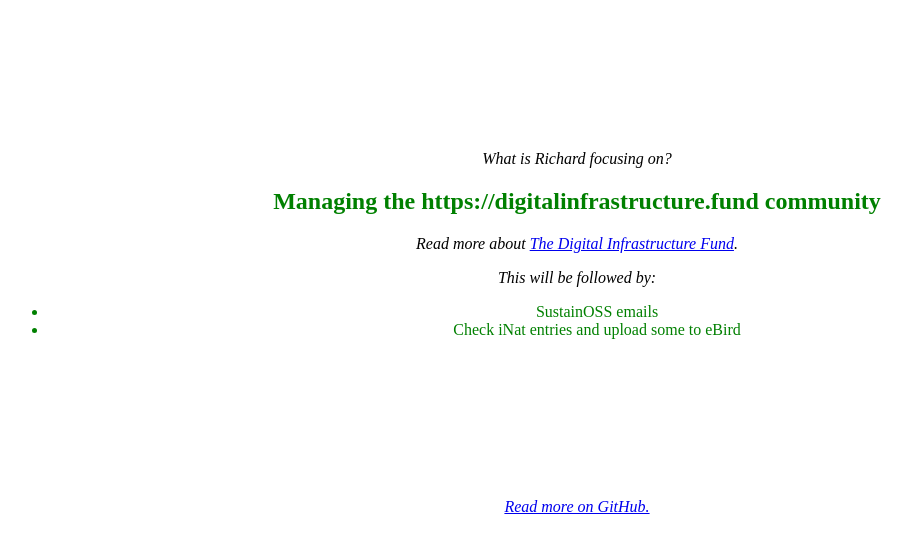
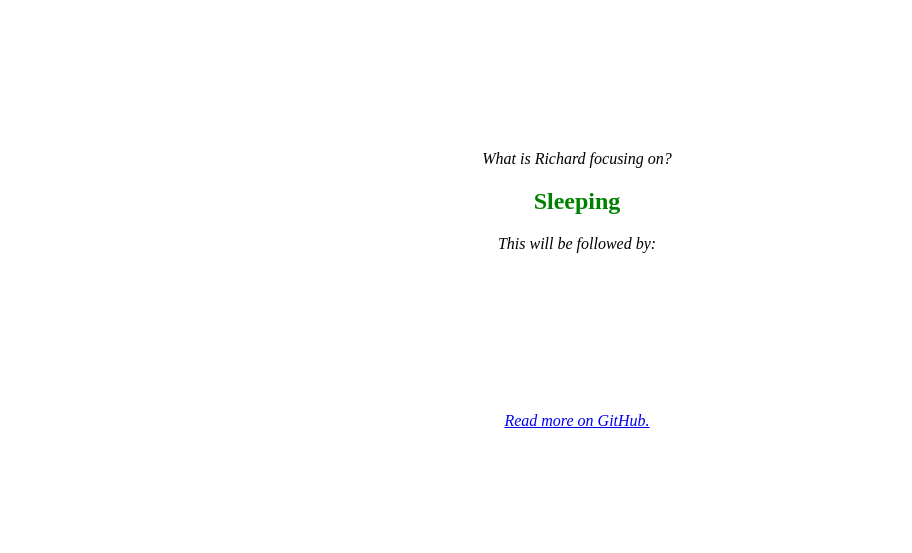
Before and after one commit to RichardLitt/what-is-richard-doing-now, a Jekyll site: the page built from index.md, in a window 1280 px wide. Shown: the top 553 px of the page, without its empty margins (63-975 px from the left). Built offline with Jekyll 4.4.1, drawn with Linux system fonts in a browser that asks for light colours; our own code applies the rules of GitHub Pages for plain Markdown files.

Commit message:
Sleeping

```diff
--- a/index.md
+++ b/index.md
@@ -1,11 +1,11 @@
 ---
-description: Managing the https://digitalinfrastructure.fund community
-project: diginf
+description: Sleeping
+project:
 ---
 
 What is Richard focusing on?
 
-## Managing the https://digitalinfrastructure.fund community
+## Sleeping
 
 {% if page.project %}
   {% assign project = site.data.projects[page.project] %}
@@ -13,6 +13,3 @@
 {% endif %}
 
 This will be followed by:
-
-- SustainOSS emails
-- Check iNat entries and upload some to eBird
```
Also changed, not shown: todo.md (+1 -3 lines).
